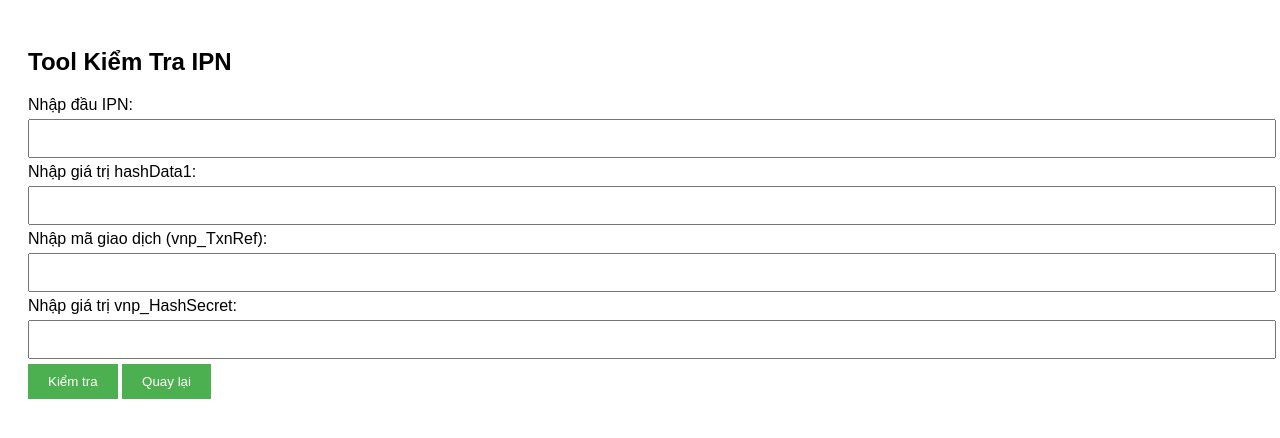
After one commit to SangPepsi/vnpay-check, a PHP site: page /vnpay-check/sit_check/pay/sit-check.php in a window 1280 px wide. The commit adds this page. Shown: the top 438 px of the page. Run offline with PHP 8.4, Linux system fonts and the light colour scheme.

Commit message:
Cập nhật tính năng mới cho vnpay-check

```diff
--- a/pay/import-data/index.php
+++ b/pay/import-data/index.php
@@ -92,7 +92,7 @@
         }
 
         button {
-            background-color: #4A90E2;
+            background-color: #367cd1;
             color: #fff;
             border: none;
             padding: 10px 20px;
--- a/recurring/dinhky/payment.html
+++ b/recurring/dinhky/payment.html
@@ -44,7 +44,7 @@
         }
 
         button {
-            background-color: #007bff;
+            background-color: #38699f;
             color: white;
             font-size: 18px;
             cursor: pointer;
@@ -95,6 +95,7 @@
         </select>
 
         <button type="submit">Thanh toán</button>
+        <button type="button" onclick="window.location.href='http://localhost:8888/vnpay-check'">Quay lại trang chủ</button>
     </form>
 </div>
 
--- /dev/null
+++ b/sit_check/pay/ipn_result.txt
@@ -0,0 +1,5 @@
+Case 1: Giao dịch thất bại
+IPN URL: https://edepotapi-demo.panhaian.com/api/EDEPOTPayment/VNPAY_IPN?&vnp_ResponseCode=99&vnp_TransactionStatus=99&vnp_TxnRef=20250320103505&vnp_SecureHash=01e07e7681b3fedaff052cf7d4fb06bd84912e4e0d486d8eef794c19a48841d2abf686e0a10f34c5abfdca22829330717f333b9e2ef8145c3e466ac90d8dc985
+Giá trị mong muốn: {"RspCode":"00","Message":"Confirm Success"}
+Giá trị nhận được:
+Đánh giá: Không Đạt
--- /dev/null
+++ b/sit_check/pay/sit-check.php
@@ -0,0 +1,97 @@
+<?php
+if (isset($_POST['check'])) {
+    $ipn_url = trim($_POST['ipn_url']);
+    $hashData1 = trim($_POST['hash_data1']);
+    $txnRef = trim($_POST['txn_ref']);
+    $hashSecret = trim($_POST['hash_secret']);
+
+    // Lấy phần đầu IPN URL
+    $baseUrl = strtok($ipn_url, '?');
+
+    // Case 1: Giao dịch thất bại
+    $hashData = str_replace("vnp_ResponseCode=00", "vnp_ResponseCode=99", $hashData1);
+    $hashData = str_replace("vnp_TransactionStatus=00", "vnp_TransactionStatus=99", $hashData);
+    $vnp_SecureHash = hash_hmac('sha512', $hashData, $hashSecret);
+    $case1_url = "$baseUrl?$hashData&vnp_SecureHash=$vnp_SecureHash";
+    $result = file_get_contents($case1_url);
+    $expectedResult = json_encode(["RspCode" => "00", "Message" => "Confirm Success"]);
+    $isPassed = strpos($result, '"RspCode":"00"') !== false ? "Đạt" : "Không Đạt";
+
+    // Case 2: Không tìm thấy giao dịch confirm
+    $randomTxnRef = substr(str_shuffle('abcdefghijklmnopqrstuvwxyzABCDEFGHIJKLMNOPQRSTUVWXYZ0123456789'), 0, 8);
+    $hashData2 = str_replace($txnRef, $randomTxnRef, $hashData1);
+    $vnp_SecureHash2 = hash_hmac('sha512', $hashData2, $hashSecret);
+    $case2_url = "$baseUrl?$hashData2&vnp_SecureHash=$vnp_SecureHash2";
+    $result2 = file_get_contents($case2_url);
+    $expectedResult2 = json_encode(["RspCode" => "01", "Message" => "Order Not Found"]);
+    $isPassed2 = strpos($result2, '"RspCode":"01"') !== false ? "Đạt" : "Không Đạt";
+
+    // Case 3: Giao dịch đã confirm (gọi lại IPN của case 1)
+    $result3 = file_get_contents($case1_url);
+    $expectedResult3 = json_encode(["RspCode" => "02", "Message" => "Order already confirmed"]);
+    $isPassed3 = strpos($result3, '"RspCode":"02"') !== false ? "Đạt" : "Không Đạt";
+
+    // Case 4: Số tiền không hợp lệ
+}
+?>
+
+<!DOCTYPE html>
+<html lang="vi">
+<head>
+    <meta charset="UTF-8">
+    <title>Tool Check IPN</title>
+    <style>
+        body { font-family: Arial, sans-serif; padding: 20px; }
+        input { width: 100%; padding: 10px; margin: 5px 0; }
+        button { padding: 10px 20px; background-color: #4CAF50; color: white; border: none; cursor: pointer; }
+        button:hover { background-color: #45a049; }
+        .result-box { width: 100%; height: 150px; overflow: auto; border: 1px solid #ddd; padding: 10px; background: #f9f9f9; }
+    </style>
+</head>
+<body>
+<h2>Tool Kiểm Tra IPN</h2>
+<form method="post">
+    <label>Nhập đầu IPN:</label>
+    <input type="text" name="ipn_url" required>
+
+    <label>Nhập giá trị hashData1:</label>
+    <input type="text" name="hash_data1" required>
+
+    <label>Nhập mã giao dịch (vnp_TxnRef):</label>
+    <input type="text" name="txn_ref" required>
+
+    <label>Nhập giá trị vnp_HashSecret:</label>
+    <input type="text" name="hash_secret" required>
+
+    <button type="submit" name="check">Kiểm tra</button>
+    <button type="reset">Quay lại</button>
+</form>
+
+<?php if (isset($result)): ?>
+    <h3>Kết quả kiểm tra</h3>
+    <p><strong>Case 1: Giao dịch thất bại</strong></p>
+    <div class="result-box">
+        <p><strong>IPN URL:</strong> <?= htmlspecialchars($case1_url) ?></p>
+        <p><strong>Giá trị mong muốn:</strong> <?= $expectedResult ?></p>
+        <p><strong>Giá trị nhận được:</strong> <?= htmlspecialchars($result) ?></p>
+        <p><strong>Đánh giá:</strong> <?= $isPassed ?></p>
+    </div>
+
+    <p><strong>Case 2: Không tìm thấy giao dịch confirm</strong></p>
+    <div class="result-box">
+        <p><strong>IPN URL:</strong> <?= htmlspecialchars($case2_url) ?></p>
+        <p><strong>Giá trị mong muốn:</strong> <?= $expectedResult2 ?></p>
+        <p><strong>Giá trị nhận được:</strong> <?= htmlspecialchars($result2) ?></p>
+        <p><strong>Đánh giá:</strong> <?= $isPassed2 ?></p>
+    </div>
+
+    <p><strong>Case 3: Giao dịch đã confirm</strong></p>
+    <div class="result-box">
+        <p><strong>IPN URL:</strong> <?= htmlspecialchars($case1_url) ?></p>
+        <p><strong>Giá trị mong muốn:</strong> <?= $expectedResult3 ?></p>
+        <p><strong>Giá trị nhận được:</strong> <?= htmlspecialchars($result3) ?></p>
+        <p><strong>Đánh giá:</strong> <?= $isPassed3 ?></p>
+    </div>
+<?php endif; ?>
+</body>
+</html>
```
